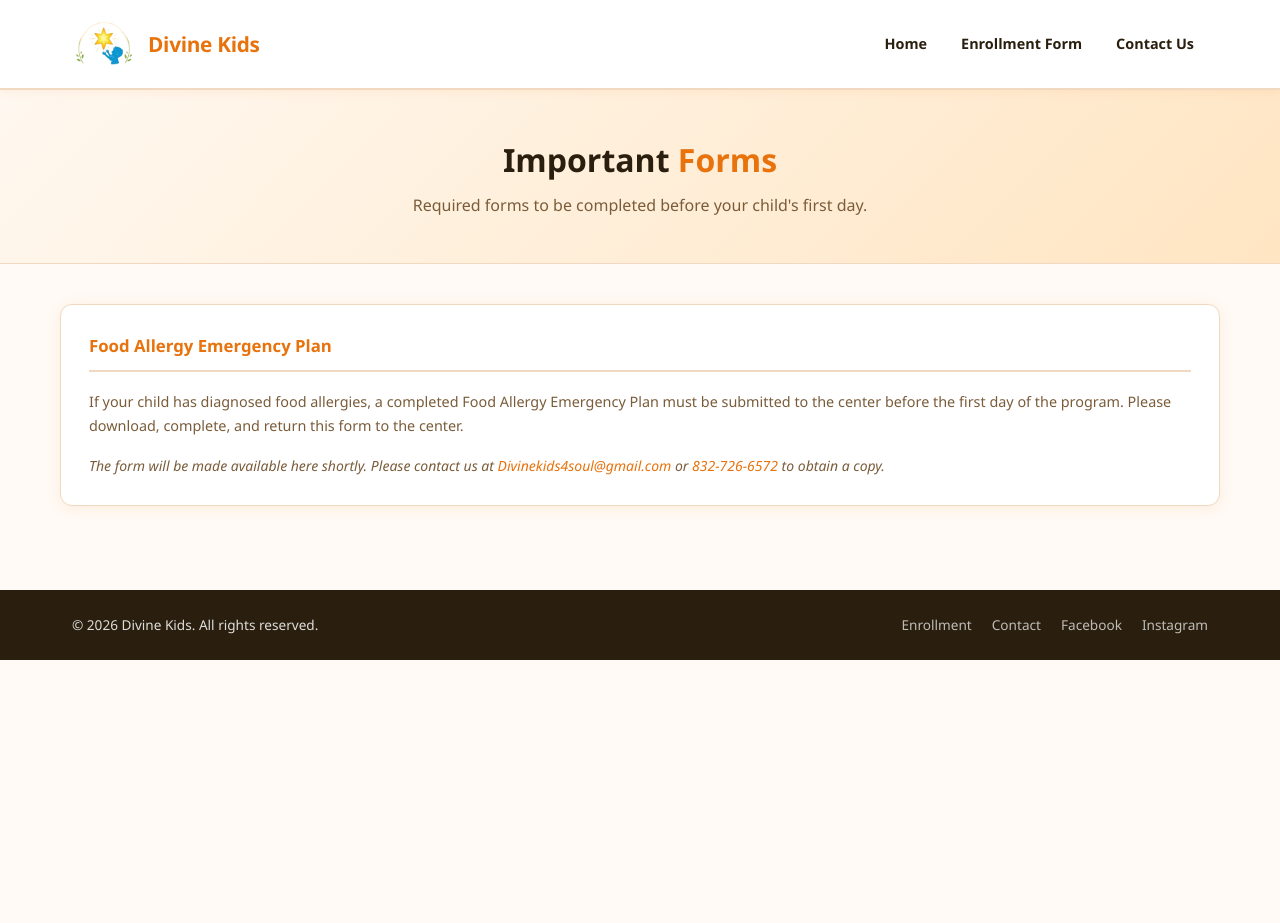
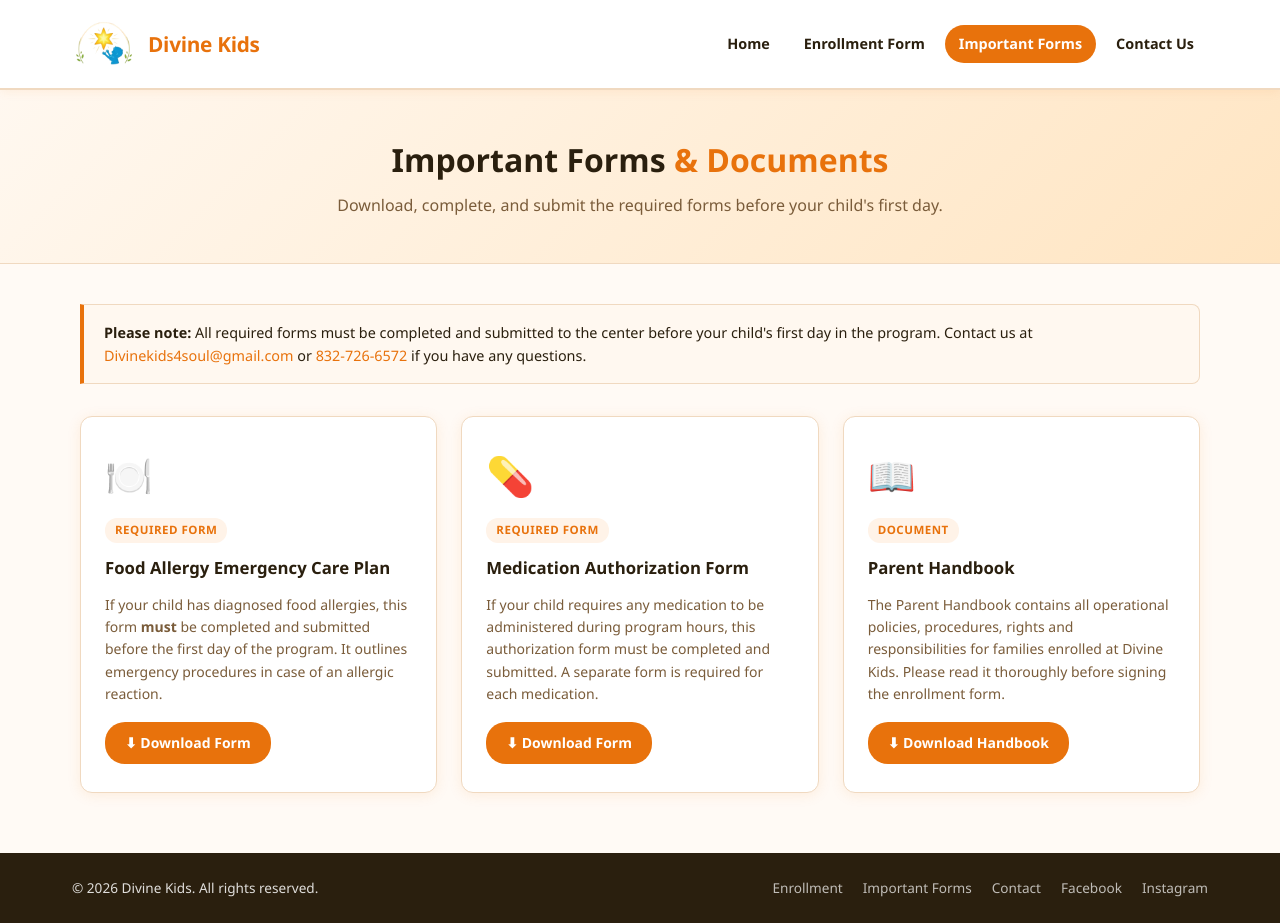
Before and after one commit to Aryag1507/divine-kids-website, a website: page important-forms.html in a window 1280 px wide. Before the commit the page ends 800 px from the top, so only its background shows below. Drawn offline with Linux system fonts and the light colour scheme.

Commit message:
Add Important Forms & Documents page with food allergy plan, medication form, parent handbook

```diff
--- a/important-forms.html
+++ b/important-forms.html
@@ -3,9 +3,90 @@
 <head>
   <meta charset="UTF-8" />
   <meta name="viewport" content="width=device-width, initial-scale=1.0" />
-  <title>Important Forms — Divine Kids</title>
+  <title>Important Forms & Documents — Divine Kids</title>
   <link rel="icon" type="image/png" href="logo-removebg.png" />
   <link rel="stylesheet" href="style.css" />
+  <style>
+    .docs-grid {
+      display: grid;
+      grid-template-columns: repeat(auto-fit, minmax(280px, 1fr));
+      gap: 24px;
+      margin-top: 32px;
+    }
+    .doc-card {
+      background: #fff;
+      border: 1px solid var(--border);
+      border-radius: 12px;
+      padding: 28px 24px;
+      box-shadow: var(--shadow);
+      display: flex;
+      flex-direction: column;
+      gap: 12px;
+      transition: transform .2s, box-shadow .2s;
+    }
+    .doc-card:hover {
+      transform: translateY(-3px);
+      box-shadow: 0 8px 24px rgba(232,114,12,.14);
+    }
+    .doc-icon {
+      font-size: 2.4rem;
+    }
+    .doc-type {
+      display: inline-block;
+      background: var(--primary-light);
+      color: var(--primary);
+      font-size: .72rem;
+      font-weight: 700;
+      text-transform: uppercase;
+      letter-spacing: .5px;
+      padding: 3px 10px;
+      border-radius: 12px;
+      width: fit-content;
+    }
+    .doc-title {
+      font-size: 1.05rem;
+      font-weight: 700;
+      color: var(--text);
+      margin: 0;
+    }
+    .doc-desc {
+      font-size: .875rem;
+      color: var(--muted);
+      line-height: 1.6;
+      flex: 1;
+    }
+    .doc-download {
+      display: inline-flex;
+      align-items: center;
+      gap: 8px;
+      background: var(--primary);
+      color: #fff;
+      padding: 10px 20px;
+      border-radius: 20px;
+      font-weight: 700;
+      font-size: .875rem;
+      text-decoration: none;
+      transition: background .15s, transform .15s;
+      width: fit-content;
+      margin-top: 4px;
+    }
+    .doc-download:hover {
+      background: var(--primary-dark);
+      text-decoration: none;
+      transform: translateY(-1px);
+    }
+    .notice-box {
+      background: #fff8f0;
+      border: 1px solid var(--border);
+      border-left: 4px solid var(--primary);
+      border-radius: 0 8px 8px 0;
+      padding: 16px 20px;
+      font-size: .9rem;
+      color: var(--text);
+      line-height: 1.6;
+      margin-bottom: 8px;
+    }
+  </style>
 </head>
 <body>
   <header>
@@ -20,27 +101,66 @@
       <nav>
         <a href="index.html">Home</a>
         <a href="enrollment.html">Enrollment Form</a>
+        <a href="important-forms.html" class="active">Important Forms</a>
         <a href="contact.html">Contact Us</a>
       </nav>
     </div>
   </header>
 
   <div class="page-header">
-    <h2>Important <span>Forms</span></h2>
-    <p>Required forms to be completed before your child's first day.</p>
+    <h2>Important Forms <span>&amp; Documents</span></h2>
+    <p>Download, complete, and submit the required forms before your child's first day.</p>
   </div>
 
-  <div class="container" style="padding:40px 20px 60px;">
-    <div class="form-section">
-      <h3>Food Allergy Emergency Plan</h3>
-      <p style="font-size:.9rem;color:var(--muted);margin-bottom:16px;line-height:1.7;">
-        If your child has diagnosed food allergies, a completed Food Allergy Emergency Plan must be submitted to the center before the first day of the program. Please download, complete, and return this form to the center.
-      </p>
-      <p style="font-size:.875rem;color:var(--muted);font-style:italic;">
-        The form will be made available here shortly. Please contact us at
-        <a href="mailto:Divinekids4soul@gmail.com">Divinekids4soul@gmail.com</a> or
-        <a href="tel:8327266572">832-726-6572</a> to obtain a copy.
-      </p>
+  <div class="container" style="padding: 40px 40px 60px;">
+
+    <div class="notice-box">
+      <strong>Please note:</strong> All required forms must be completed and submitted to the center before your child's first day in the program. Contact us at
+      <a href="mailto:Divinekids4soul@gmail.com">Divinekids4soul@gmail.com</a> or
+      <a href="tel:8327266572">832-726-6572</a> if you have any questions.
+    </div>
+
+    <div class="docs-grid">
+
+      <!-- Food Allergy Emergency Plan -->
+      <div class="doc-card">
+        <div class="doc-icon">🍽️</div>
+        <span class="doc-type">Required Form</span>
+        <h3 class="doc-title">Food Allergy Emergency Care Plan</h3>
+        <p class="doc-desc">
+          If your child has diagnosed food allergies, this form <strong>must</strong> be completed and submitted before the first day of the program. It outlines emergency procedures in case of an allergic reaction.
+        </p>
+        <a class="doc-download" href="forms/food-allergy-emergency-plan.pdf" download="Food-Allergy-Emergency-Plan.pdf">
+          ⬇ Download Form
+        </a>
+      </div>
+
+      <!-- Medication Authorization -->
+      <div class="doc-card">
+        <div class="doc-icon">💊</div>
+        <span class="doc-type">Required Form</span>
+        <h3 class="doc-title">Medication Authorization Form</h3>
+        <p class="doc-desc">
+          If your child requires any medication to be administered during program hours, this authorization form must be completed and submitted. A separate form is required for each medication.
+        </p>
+        <a class="doc-download" href="forms/medication-authorization-form.pdf" download="Medication-Authorization-Form.pdf">
+          ⬇ Download Form
+        </a>
+      </div>
+
+      <!-- Parent Handbook -->
+      <div class="doc-card">
+        <div class="doc-icon">📖</div>
+        <span class="doc-type">Document</span>
+        <h3 class="doc-title">Parent Handbook</h3>
+        <p class="doc-desc">
+          The Parent Handbook contains all operational policies, procedures, rights and responsibilities for families enrolled at Divine Kids. Please read it thoroughly before signing the enrollment form.
+        </p>
+        <a class="doc-download" href="forms/parent-handbook.pdf" download="Divine-Kids-Parent-Handbook.pdf">
+          ⬇ Download Handbook
+        </a>
+      </div>
+
     </div>
   </div>
 
@@ -49,6 +169,7 @@
       <p>&copy; 2026 Divine Kids. All rights reserved.</p>
       <div class="footer-links">
         <a href="enrollment.html">Enrollment</a>
+        <a href="important-forms.html">Important Forms</a>
         <a href="contact.html">Contact</a>
         <a href="https://www.facebook.com/profile.php?id=61589548977232" target="_blank" rel="noopener">Facebook</a>
         <a href="https://www.instagram.com/divine___kids/" target="_blank" rel="noopener">Instagram</a>
```
Also changed, not shown: enrollment.html (+1 -0 lines), index.html (+1 -0 lines), payment.html (+1 -0 lines), 4 other files.
